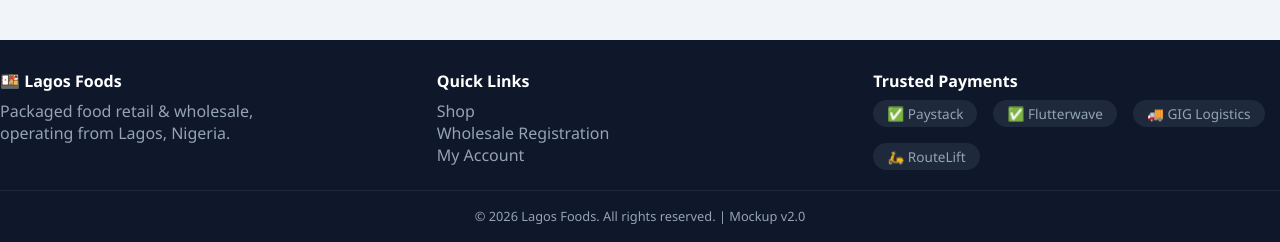
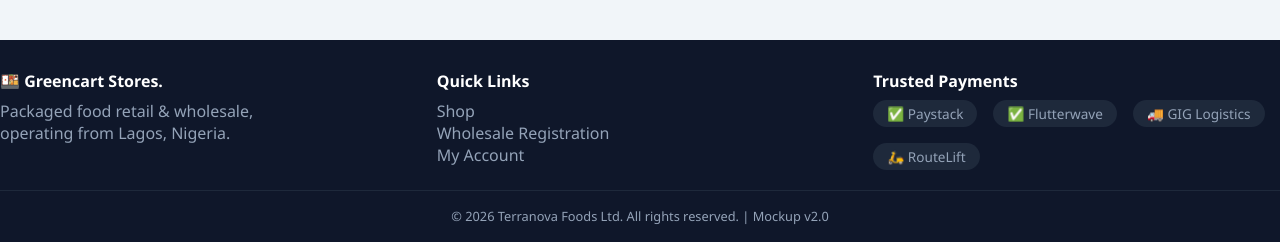
Before and after one commit to Tawyyib/mockup, a plain HTML site: page index.html in a window 1280 px wide. Shown: the part 2266-2508 px from the top of the page. Drawn offline with Linux system fonts and the light colour scheme.

Commit message:
footer id update
Footer Name Updated

```diff
--- a/footer.html
+++ b/footer.html
@@ -4,7 +4,7 @@
 <footer class="site-footer">
     <div class="footer-grid container">
         <div>
-            <h4 style="color:white;">🍱 Lagos Foods</h4>
+            <h4 style="color:white;">🍱 Greencart Stores.</h4>
             <p>Packaged food retail & wholesale,<br>operating from Lagos, Nigeria.</p>
         </div>
         <div>
@@ -26,6 +26,6 @@
         </div>
     </div>
     <div class="container" style="border-top:1px solid #1e293b; margin-top:20px; padding-top:16px; text-align:center; font-size:0.8rem;">
-        &copy; 2026 Lagos Foods. All rights reserved. | Mockup v2.0
+        &copy; 2026 Terranova Foods Ltd. All rights reserved. | Mockup v2.0
     </div>
 </footer>
```
